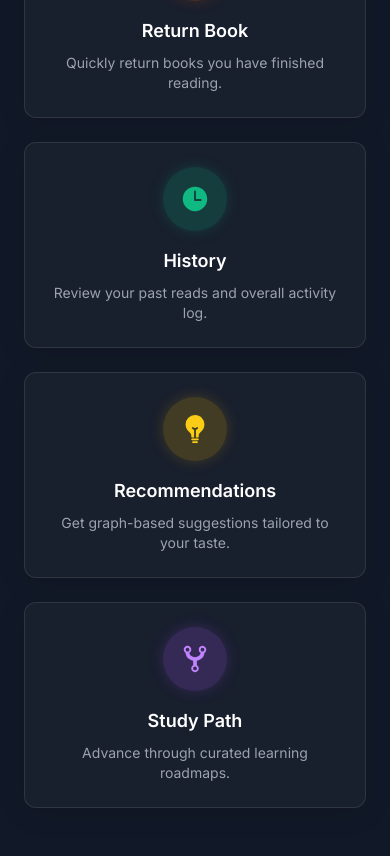
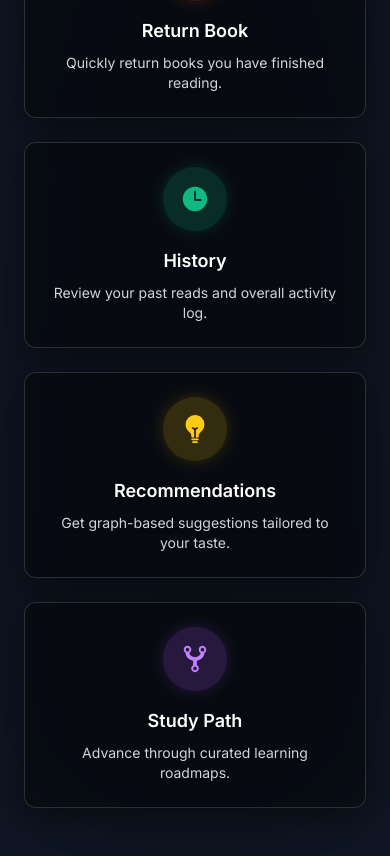
Before and after one commit to abhinav-ai07/smart-library-system, a Flask app: page /dashboard in a window 390 px wide. Shown: the part 852-1708 px from the top of the page. Run offline with Flask 3, Linux system fonts and the light colour scheme; the visitor is signed in with stand-in values (Sample User, id 1); some libraries are stand-ins or nearby versions.

Commit message:
UI upgrade

```diff
--- a/templates/base.html
+++ b/templates/base.html
@@ -41,35 +41,42 @@
 
         /* Glass styling */
         .glass-panel {
-            background: rgba(255, 255, 255, 0.03);
+            background: rgba(0, 0, 0, 0.4);
             backdrop-filter: blur(12px);
             -webkit-backdrop-filter: blur(12px);
-            border: 1px solid rgba(255, 255, 255, 0.1);
-            box-shadow: 0 4px 30px rgba(0, 0, 0, 0.1);
+            border: 1px solid rgba(255, 255, 255, 0.15);
+            box-shadow: 0 8px 32px rgba(0, 0, 0, 0.4);
         }
 
-        /* Radial light overlay focused on bottom-right (book location) */
-        .book-focus-overlay {
+        /* Text Shadow for better contrast */
+        .text-glow {
+            text-shadow: 0 2px 8px rgba(0,0,0,0.6);
+        }
+
+        /* Video Enhancements */
+        .video-enhanced {
+            filter: brightness(1.08) contrast(1.05) saturate(1.1);
+        }
+
+        /* Premium Soft Glow */
+        .premium-glow {
             position: fixed;
             inset: 0;
-            z-index: -1;
+            background: radial-gradient(circle at 50% 50%, rgba(255, 255, 255, 0.08) 0%, transparent 60%);
             pointer-events: none;
-            background: radial-gradient(
-                circle at 80% 85%,
-                rgba(0, 0, 0, 0) 0%,
-                rgba(10, 10, 10, 0.6) 45%,
-                rgba(5, 5, 5, 0.95) 100%
-            );
+            z-index: -2;
         }
     </style>
 </head>
-<body class="bg-gray-900 text-gray-200 transition-colors duration-300 antialiased min-h-screen flex flex-col relative overflow-x-hidden">
+<body class="bg-gray-900 text-gray-200 transition-colors duration-300 antialiased min-h-screen flex flex-col relative overflow-x-hidden text-glow">
 
-    <!-- FULL HD Background Image - Unaltered -->
-    <img src="{{ url_for('static', filename='assets/book-bg.jpg') }}" class="fixed inset-0 w-full h-full object-cover z-[-2]">
+    <!-- Full-Screen Video Background -->
+    <video autoplay loop muted playsinline class="fixed inset-0 w-full h-full object-cover z-[-3] video-enhanced">
+        <source src="{{ url_for('static', filename='videos/book-animation2.mp4') }}" type="video/mp4">
+    </video>
 
-    <!-- Soft Vignette / Book GloOverlay -->
-    <div class="book-focus-overlay"></div>
+    <!-- Premium Soft Glow Over Video -->
+    <div class="premium-glow"></div>
 
     {% if session.get('username') %}
     <!-- Top Navbar -->
--- a/templates/home.html
+++ b/templates/home.html
@@ -1,16 +1,19 @@
 {% extends "base.html" %}
 
 {% block content %}
-<div class="w-full max-w-6xl mx-auto px-6 py-12 flex flex-col items-center min-h-[calc(100vh-80px)] justify-center">
+<div class="w-full max-w-6xl mx-auto px-6 py-12 flex flex-col items-center min-h-[calc(100vh-80px)] justify-center relative">
+
+    <!-- Adaptive Readability Background Overlay -->
+    <div class="absolute inset-y-0 inset-x-[-5%] md:inset-x-[-15%] bg-gradient-to-b from-black/0 via-black/25 to-black/30 rounded-[100px] blur-[80px] z-[-1] pointer-events-none"></div>
 
     <!-- Hero Section -->
     <div class="text-center mb-16 opacity-0 animate-slide-up" style="animation-delay: 0.1s;">
         <div class="inline-block relative">
-            <h1 class="text-5xl md:text-7xl font-extrabold text-transparent bg-clip-text bg-gradient-to-r from-white via-gray-200 to-gray-400 mb-4 tracking-tight drop-shadow-xl">
+            <h1 class="text-5xl md:text-7xl font-extrabold text-[#ffffff] mb-4 tracking-tight drop-shadow-2xl">
                 Smart Library System
             </h1>
         </div>
-        <p class="text-xl md:text-2xl text-gray-300 font-light mb-8 max-w-2xl mx-auto">
+        <p class="text-xl md:text-2xl text-gray-200 font-light mb-8 max-w-2xl mx-auto drop-shadow-md">
             Your personalized academic assistant
         </p>
 
@@ -32,55 +35,56 @@
     <div class="grid grid-cols-1 md:grid-cols-2 lg:grid-cols-3 xl:grid-cols-5 gap-6 w-full opacity-0 animate-slide-up" style="animation-delay: 0.3s;">
 
         <!-- Search & Issue -->
-        <a href="{{ url_for('search') }}" class="group glass-panel rounded-xl p-6 relative overflow-hidden hover:-translate-y-2 transition-all duration-300 hover:shadow-[0_0_20px_rgba(79,70,229,0.4)] hover:border-primary/50 active:scale-95 flex flex-col items-center text-center">
+        <a href="{{ url_for('search') }}" class="group glass-panel rounded-xl p-6 relative overflow-hidden hover:-translate-y-2 transition-all duration-300 hover:shadow-[0_0_25px_rgba(79,70,229,0.5)] hover:border-primary/60 hover:bg-white/5 active:scale-95 flex flex-col items-center text-center">
             <div class="absolute inset-0 bg-gradient-to-br from-primary/10 to-transparent opacity-0 group-hover:opacity-100 transition-opacity"></div>
-            <div class="w-16 h-16 rounded-full bg-primary/20 flex items-center justify-center mb-4 text-primary text-3xl group-hover:scale-110 group-hover:bg-primary/30 transition-all shadow-[0_0_15px_rgba(79,70,229,0.2)]">
+            <div class="w-16 h-16 rounded-full bg-primary/20 flex items-center justify-center mb-4 text-primary text-3xl group-hover:scale-110 group-hover:bg-primary/40 group-hover:text-white transition-all shadow-[0_0_15px_rgba(79,70,229,0.2)]">
                 <ion-icon name="search"></ion-icon>
             </div>
-            <h3 class="text-white font-semibold text-lg mb-2 relative z-10">Search & Issue</h3>
-            <p class="text-gray-400 text-sm relative z-10">Find and borrow your next favorite book instantly.</p>
+            <h3 class="text-[#ffffff] font-semibold text-lg mb-2 relative z-10 transition-colors group-hover:text-white">Search & Issue</h3>
+            <p class="text-gray-300 text-sm relative z-10">Find and borrow your next favorite book instantly.</p>
         </a>
 
         <!-- Return Book -->
-        <a href="{{ url_for('home') }}" onclick="alert('Return Book feature coming soon!'); return false;" class="group glass-panel rounded-xl p-6 relative overflow-hidden hover:-translate-y-2 transition-all duration-300 hover:shadow-[0_0_20px_rgba(234,88,12,0.4)] hover:border-orange-500/50 active:scale-95 flex flex-col items-center text-center">
+        <a href="{{ url_for('home') }}" onclick="alert('Return Book feature coming soon!'); return false;" class="group glass-panel rounded-xl p-6 relative overflow-hidden hover:-translate-y-2 transition-all duration-300 hover:shadow-[0_0_25px_rgba(234,88,12,0.5)] hover:border-orange-500/60 hover:bg-white/5 active:scale-95 flex flex-col items-center text-center">
             <div class="absolute inset-0 bg-gradient-to-br from-orange-500/10 to-transparent opacity-0 group-hover:opacity-100 transition-opacity"></div>
-            <div class="w-16 h-16 rounded-full bg-orange-500/20 flex items-center justify-center mb-4 text-orange-400 text-3xl group-hover:scale-110 group-hover:bg-orange-500/30 transition-all shadow-[0_0_15px_rgba(234,88,12,0.2)]">
+            <div class="w-16 h-16 rounded-full bg-orange-500/20 flex items-center justify-center mb-4 text-orange-400 text-3xl group-hover:scale-110 group-hover:bg-orange-500/40 group-hover:text-white transition-all shadow-[0_0_15px_rgba(234,88,12,0.2)]">
                 <ion-icon name="return-down-back"></ion-icon>
             </div>
-            <h3 class="text-white font-semibold text-lg mb-2 relative z-10">Return Book</h3>
-            <p class="text-gray-400 text-sm relative z-10">Quickly return books you have finished reading.</p>
+            <h3 class="text-[#ffffff] font-semibold text-lg mb-2 relative z-10 transition-colors group-hover:text-white">Return Book</h3>
+            <p class="text-gray-300 text-sm relative z-10">Quickly return books you have finished reading.</p>
         </a>
 
         <!-- History -->
-        <a href="{{ url_for('history') }}" class="group glass-panel rounded-xl p-6 relative overflow-hidden hover:-translate-y-2 transition-all duration-300 hover:shadow-[0_0_20px_rgba(16,185,129,0.4)] hover:border-secondary/50 active:scale-95 flex flex-col items-center text-center">
+        <a href="{{ url_for('history') }}" class="group glass-panel rounded-xl p-6 relative overflow-hidden hover:-translate-y-2 transition-all duration-300 hover:shadow-[0_0_25px_rgba(16,185,129,0.5)] hover:border-secondary/60 hover:bg-white/5 active:scale-95 flex flex-col items-center text-center">
             <div class="absolute inset-0 bg-gradient-to-br from-secondary/10 to-transparent opacity-0 group-hover:opacity-100 transition-opacity"></div>
-            <div class="w-16 h-16 rounded-full bg-secondary/20 flex items-center justify-center mb-4 text-secondary text-3xl group-hover:scale-110 group-hover:bg-secondary/30 transition-all shadow-[0_0_15px_rgba(16,185,129,0.2)]">
+            <div class="w-16 h-16 rounded-full bg-secondary/20 flex items-center justify-center mb-4 text-secondary text-3xl group-hover:scale-110 group-hover:bg-secondary/40 group-hover:text-white transition-all shadow-[0_0_15px_rgba(16,185,129,0.2)]">
                 <ion-icon name="time"></ion-icon>
             </div>
-            <h3 class="text-white font-semibold text-lg mb-2 relative z-10">History</h3>
-            <p class="text-gray-400 text-sm relative z-10">Review your past reads and overall activity log.</p>
+            <h3 class="text-[#ffffff] font-semibold text-lg mb-2 relative z-10 transition-colors group-hover:text-white">History</h3>
+            <p class="text-gray-300 text-sm relative z-10">Review your past reads and overall activity log.</p>
         </a>
 
         <!-- Recommendations -->
-        <a href="{{ url_for('recommend') }}" class="group glass-panel rounded-xl p-6 relative overflow-hidden hover:-translate-y-2 transition-all duration-300 hover:shadow-[0_0_20px_rgba(234,179,8,0.4)] hover:border-yellow-500/50 active:scale-95 flex flex-col items-center text-center">
+        <a href="{{ url_for('recommend') }}" class="group glass-panel rounded-xl p-6 relative overflow-hidden hover:-translate-y-2 transition-all duration-300 hover:shadow-[0_0_25px_rgba(234,179,8,0.5)] hover:border-yellow-500/60 hover:bg-white/5 active:scale-95 flex flex-col items-center text-center">
             <div class="absolute inset-0 bg-gradient-to-br from-yellow-500/10 to-transparent opacity-0 group-hover:opacity-100 transition-opacity"></div>
-            <div class="w-16 h-16 rounded-full bg-yellow-500/20 flex items-center justify-center mb-4 text-yellow-400 text-3xl group-hover:scale-110 group-hover:bg-yellow-500/30 transition-all shadow-[0_0_15px_rgba(234,179,8,0.2)]">
+            <div class="w-16 h-16 rounded-full bg-yellow-500/20 flex items-center justify-center mb-4 text-yellow-400 text-3xl group-hover:scale-110 group-hover:bg-yellow-500/40 group-hover:text-white transition-all shadow-[0_0_15px_rgba(234,179,8,0.2)]">
                 <ion-icon name="bulb"></ion-icon>
             </div>
-            <h3 class="text-white font-semibold text-lg mb-2 relative z-10">Recommendations</h3>
-            <p class="text-gray-400 text-sm relative z-10">Get graph-based suggestions tailored to your taste.</p>
+            <h3 class="text-[#ffffff] font-semibold text-lg mb-2 relative z-10 transition-colors group-hover:text-white">Recommendations</h3>
+            <p class="text-gray-300 text-sm relative z-10">Get graph-based suggestions tailored to your taste.</p>
         </a>
 
         <!-- Study Path -->
-        <a href="{{ url_for('study_path') }}" class="group glass-panel rounded-xl p-6 relative overflow-hidden hover:-translate-y-2 transition-all duration-300 hover:shadow-[0_0_20px_rgba(168,85,247,0.4)] hover:border-purple-500/50 active:scale-95 flex flex-col items-center text-center">
+        <a href="{{ url_for('study_path') }}" class="group glass-panel rounded-xl p-6 relative overflow-hidden hover:-translate-y-2 transition-all duration-300 hover:shadow-[0_0_25px_rgba(168,85,247,0.5)] hover:border-purple-500/60 hover:bg-white/5 active:scale-95 flex flex-col items-center text-center">
             <div class="absolute inset-0 bg-gradient-to-br from-purple-500/10 to-transparent opacity-0 group-hover:opacity-100 transition-opacity"></div>
-            <div class="w-16 h-16 rounded-full bg-purple-500/20 flex items-center justify-center mb-4 text-purple-400 text-3xl group-hover:scale-110 group-hover:bg-purple-500/30 transition-all shadow-[0_0_15px_rgba(168,85,247,0.2)]">
+            <div class="w-16 h-16 rounded-full bg-purple-500/20 flex items-center justify-center mb-4 text-purple-400 text-3xl group-hover:scale-110 group-hover:bg-purple-500/40 group-hover:text-white transition-all shadow-[0_0_15px_rgba(168,85,247,0.2)]">
                 <ion-icon name="git-network"></ion-icon>
             </div>
-            <h3 class="text-white font-semibold text-lg mb-2 relative z-10">Study Path</h3>
-            <p class="text-gray-400 text-sm relative z-10">Advance through curated learning roadmaps.</p>
+            <h3 class="text-[#ffffff] font-semibold text-lg mb-2 relative z-10 transition-colors group-hover:text-white">Study Path</h3>
+            <p class="text-gray-300 text-sm relative z-10">Advance through curated learning roadmaps.</p>
         </a>
 
     </div>
+
 </div>
 {% endblock %}
```
Also changed, not shown: 2 other files.
